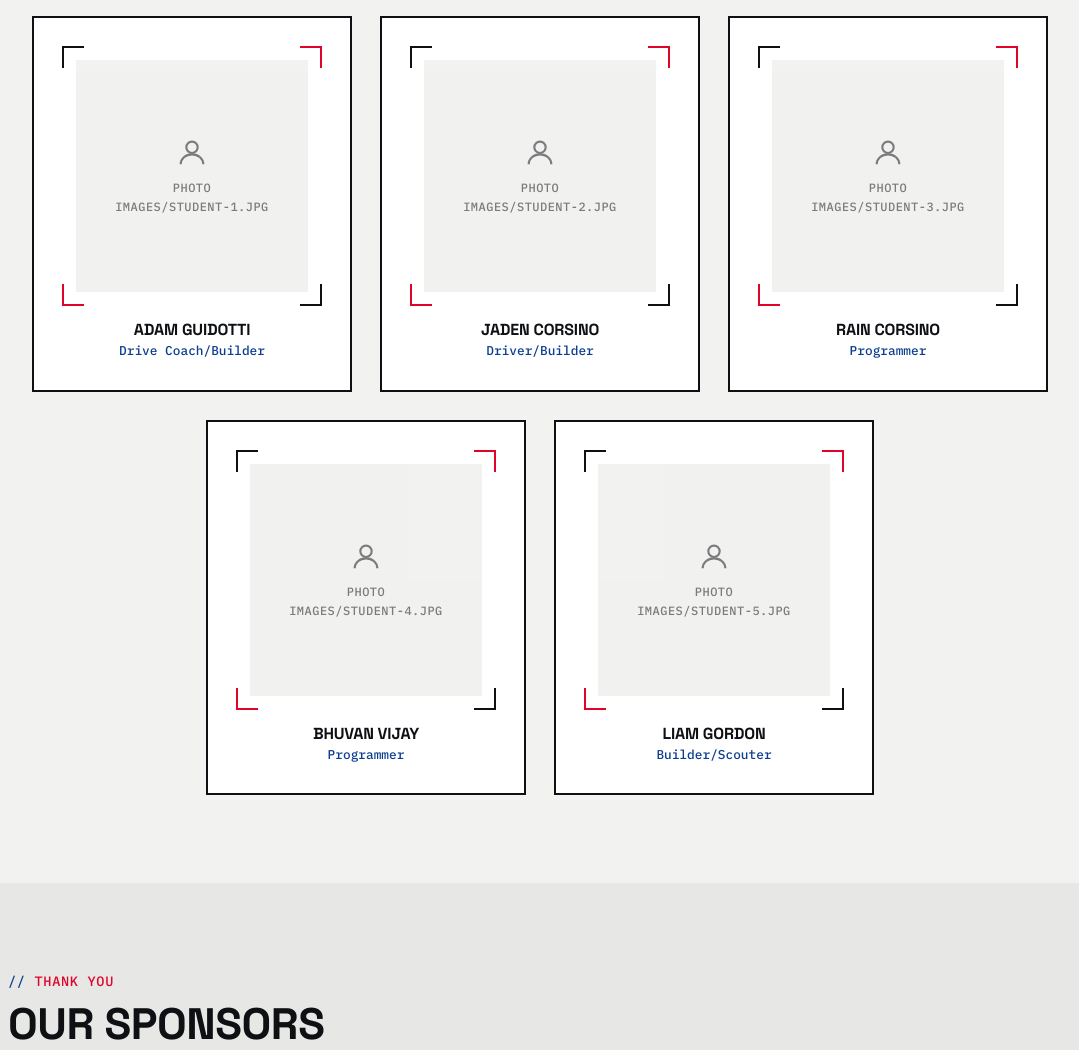
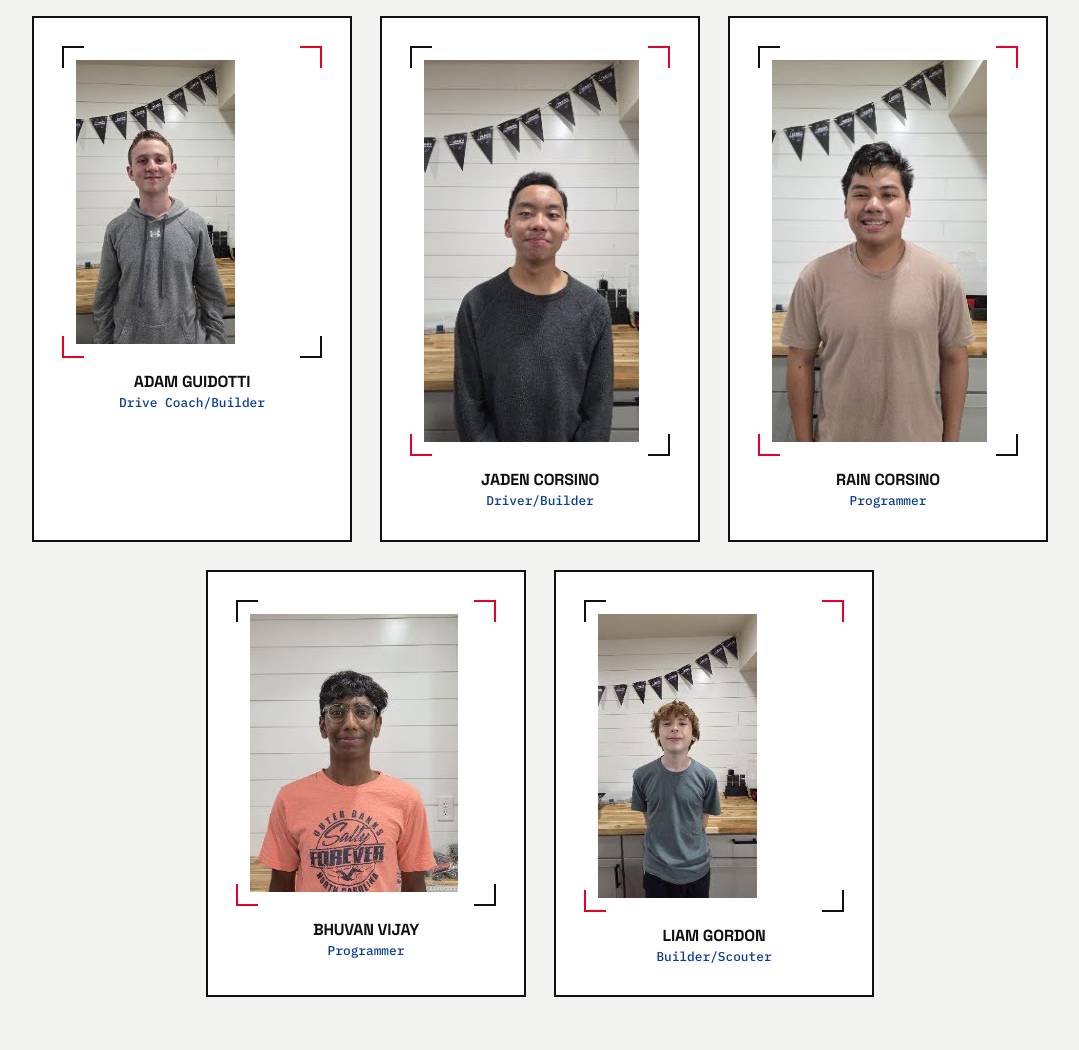
Before and after one commit to RoboRedux1220X/RoboRedux1220X.github.io, a plain HTML site: page about.html in a window 1280 px wide. Shown: the part 1960-3010 px from the top of the page, without its empty margins (100-1179 px from the left). Drawn offline with Linux system fonts and the light colour scheme.

Commit message:
Replace image placeholders with actual images

```diff
--- a/about.html
+++ b/about.html
@@ -144,50 +144,35 @@
         -->
         <div class="card team-card">
           <div class="frame">
-            <div class="img-placeholder img-placeholder--square">
-              <svg viewBox="0 0 24 24" fill="none" stroke="currentColor" stroke-width="1.5"><circle cx="12" cy="8" r="4"/><path d="M4 20c0-4 3.5-7 8-7s8 3 8 7"/></svg>
-              <span>Photo<br>images/student-1.jpg</span>
-            </div>
+            <img src="images/student-1.jpg" alt="Adam Guidotti">
           </div>
           <h4>Adam Guidotti</h4>
           <p>Drive Coach/Builder</p>
         </div>
         <div class="card team-card">
           <div class="frame">
-            <div class="img-placeholder img-placeholder--square">
-              <svg viewBox="0 0 24 24" fill="none" stroke="currentColor" stroke-width="1.5"><circle cx="12" cy="8" r="4"/><path d="M4 20c0-4 3.5-7 8-7s8 3 8 7"/></svg>
-              <span>Photo<br>images/student-2.jpg</span>
-            </div>
+            <img src="images/student-2.jpg" alt="Jaden Corsino">
           </div>
           <h4>Jaden Corsino</h4>
           <p>Driver/Builder</p>
         </div>
         <div class="card team-card">
           <div class="frame">
-            <div class="img-placeholder img-placeholder--square">
-              <svg viewBox="0 0 24 24" fill="none" stroke="currentColor" stroke-width="1.5"><circle cx="12" cy="8" r="4"/><path d="M4 20c0-4 3.5-7 8-7s8 3 8 7"/></svg>
-              <span>Photo<br>images/student-3.jpg</span>
-            </div>
+            <img src="images/student-3.jpg" alt="Rain Corsino">
           </div>
           <h4>Rain Corsino</h4>
           <p>Programmer</p>
         </div>
         <div class="card team-card">
           <div class="frame">
-            <div class="img-placeholder img-placeholder--square">
-              <svg viewBox="0 0 24 24" fill="none" stroke="currentColor" stroke-width="1.5"><circle cx="12" cy="8" r="4"/><path d="M4 20c0-4 3.5-7 8-7s8 3 8 7"/></svg>
-              <span>Photo<br>images/student-4.jpg</span>
-            </div>
+            <img src="images/student-4.jpg" alt="Bhuvan Vijay">
           </div>
           <h4>Bhuvan Vijay</h4>
           <p>Programmer</p>
         </div>
         <div class="card team-card">
           <div class="frame">
-            <div class="img-placeholder img-placeholder--square">
-              <svg viewBox="0 0 24 24" fill="none" stroke="currentColor" stroke-width="1.5"><circle cx="12" cy="8" r="4"/><path d="M4 20c0-4 3.5-7 8-7s8 3 8 7"/></svg>
-              <span>Photo<br>images/student-5.jpg</span>
-            </div>
+           <img src="images/student-5.jpg" alt="Liam Gordon">
           </div>
           <h4>Liam Gordon</h4>
           <p>Builder/Scouter</p>
```
